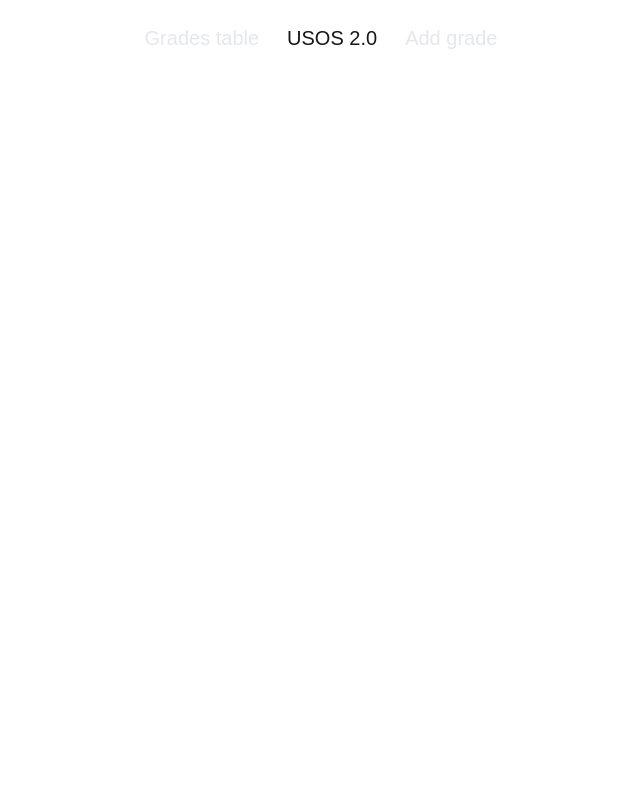
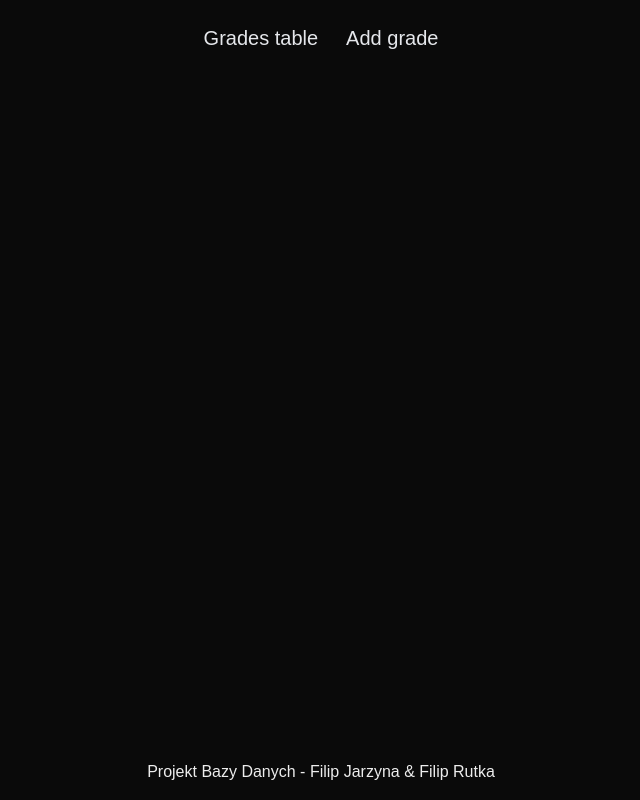
Before and after one commit to filipjarzyna/BD-group-project-gui, a Next.js app: page /test in a window 1280 px wide. Shown: the whole page, without its empty margins (319-959 px from the left). Built offline with nearby package versions, Linux system fonts and the light colour scheme.

Commit message:
added files

```diff
--- a/app/components/Navbar/Navbar.jsx
+++ b/app/components/Navbar/Navbar.jsx
@@ -11,9 +11,6 @@ function Navbar({ }) {
             <Link href={'/'} className={`navLink ${path === '/' && 'text-blue-500' || 'text-gray-200'}`}>
                 Grades table
             </Link>
-            <div>
-                <h2 className="select-none">USOS 2.0</h2>
-            </div>
             <Link href={'/add'} className={`navLink ${path === '/add' && 'text-blue-500' || 'text-gray-200'}`}>
                 Add grade
             </Link>
--- a/app/components/Table/Rows/SingleRow/EditableRow.jsx
+++ b/app/components/Table/Rows/SingleRow/EditableRow.jsx
@@ -111,7 +111,7 @@ function EditableRow({ student, mark, weight, subject, teacher, date, TriggerEdi
                     <FaXmark
                         className="hover:scale-105 hover:cursor-pointer hover:text-black"
                         onClick={() => TriggerEdit()} />
-                    <FaTrashCan className="hover: cursor-pointer hover:scale-105 hover:text-black"
+                    <FaTrashCan className="hover: cursor-pointer hover:scale-105 text-red-800 hover:text-red-600"
                         onClick={() => handleDeleteSubmit()}
                     />
                 </div>
--- a/app/globals.css
+++ b/app/globals.css
@@ -2,17 +2,10 @@
 @tailwind components;
 @tailwind utilities;
 
-:root {
-  --background: #ffffff;
-  --foreground: #171717;
-}
-
-@media (prefers-color-scheme: dark) {
   :root {
     --background: #0a0a0a;
     --foreground: #ededed;
   }
-}
 
 body {
   color: var(--foreground);
--- a/app/layout.jsx
+++ b/app/layout.jsx
@@ -40,6 +40,7 @@ export default function RootLayout({ children }) {
           theme="light"
         />
         {children}
+        <div className="fixed bottom-0 text-center w-full pb-4"> Projekt Bazy Danych - Filip Jarzyna & Filip Rutka</div>
       </body>
     </html>
   );
```
Also changed, not shown: app/components/Table/Pagination Nav/PageChangeButtons.jsx (deleted), 1 other file (tests, documents, lock files or other folders).
